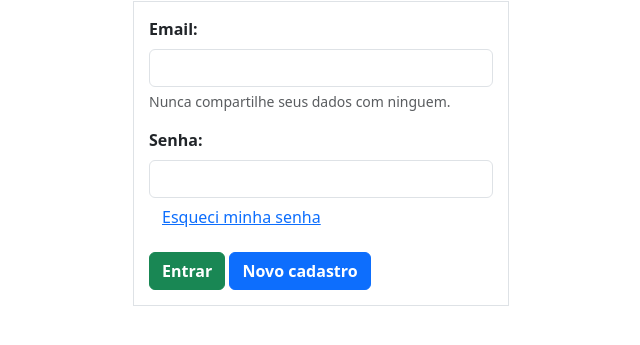
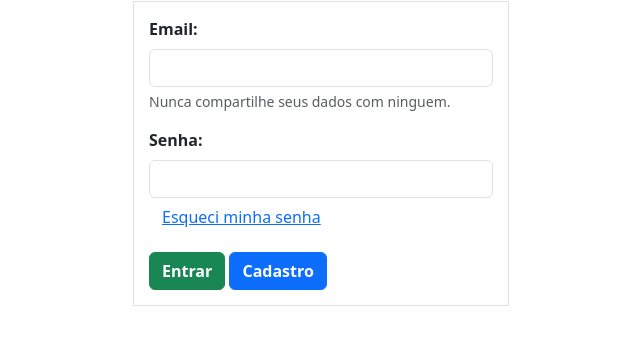
Before and after one commit to antonioisaacdias/projeto_site_com_bootstrap, a plain HTML site: page index.html in a window 1280 px wide. Shown: the part 237-582 px from the top of the page, without its empty margins (319-959 px from the left). Drawn offline with nearby package versions, Linux system fonts and the light colour scheme.

Commit message:
Commit Teste

```diff
--- a/index.html
+++ b/index.html
@@ -31,7 +31,7 @@
             </div>
 
             <button type="submit" class="btn btn-success fw-bold">Entrar</button>
-            <button type="submit" class="btn btn-primary fw-bold">Novo cadastro</button>
+            <button type="submit" class="btn btn-primary fw-bold">Cadastro</button>
           </form>
     </div>
   </body>
```
